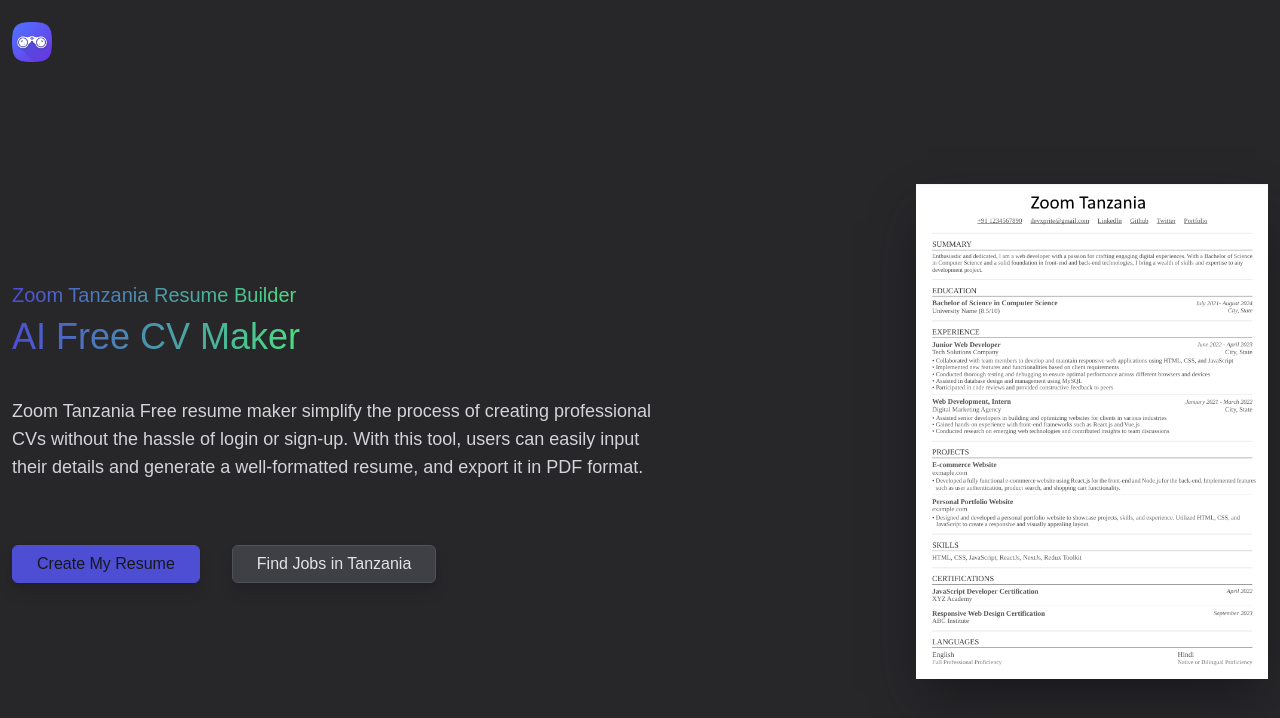
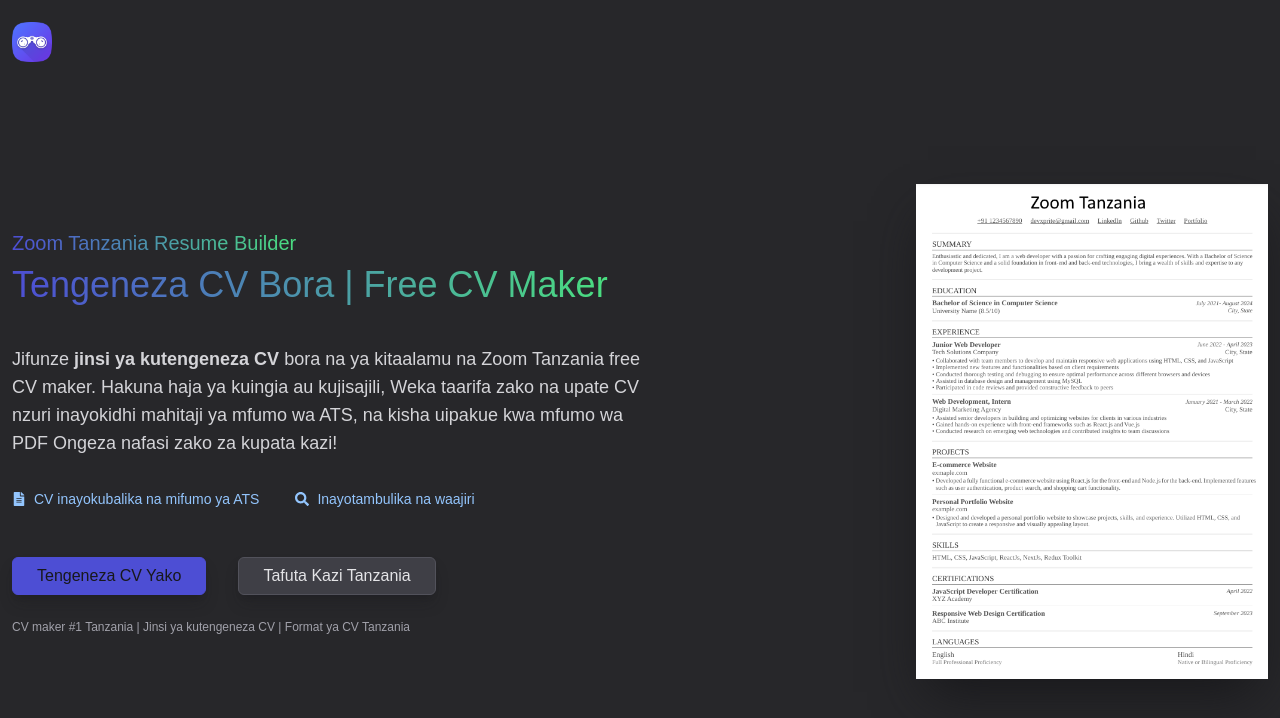
Before and after one commit to amanijoseph87/cvtool, a Next.js app: page / in a window 1280 px wide. Shown: the top 718 px of the page. Built offline with nearby package versions, Linux system fonts and the light colour scheme.

Commit message:
Update page.js
Change Swahili

```diff
--- a/app/(Home)/page.js
+++ b/app/(Home)/page.js
@@ -2,50 +2,67 @@
 import ImgTilt from './ImgTilt';
 import { FaGithub } from 'react-icons/fa';
 import { IoIosRocket } from 'react-icons/io';
+import { FaFileAlt, FaSearch } from 'react-icons/fa';
 
-const page = () => {
+const Home = () => {
     return (
         <div className="mx-auto flex h-full min-h-[calc(100vh-5rem)] max-w-screen-xl flex-col-reverse items-center justify-center gap-8 overflow-hidden px-3 py-6 text-center md:flex-row md:justify-between md:text-left">
             <div className="">
                 <h4 className="text-base md:text-xl">
                     <span className="text-gradient">Zoom Tanzania Resume Builder</span>
                 </h4>
-                <h1 className="text-3xl md:mt-2 md:text-4xl 2xl:text-[2.75rem] ">
-                    <span className="text-gradient">AI Free CV Maker</span>
+                <h1 className="text-3xl md:mt-2 md:text-4xl 2xl:text-[2.75rem]">
+                    <span className="text-gradient">Tengeneza CV Bora | Free CV Maker</span>
                 </h1>
-                {/* <p className="mt-3 max-w-screen-sm text-sm text-gray-300 md:mt-10 md:text-lg">
-                    Welcome to Resumave! Making a great resume is easy here. Our tool helps you create a ATS friendly
-                    resumes.{' '}
+                <p className="mt-3 max-w-screen-sm text-sm text-gray-300 md:mt-10 md:text-lg">
+                    Jifunze <strong>jinsi ya kutengeneza CV</strong> bora na ya kitaalamu na Zoom Tanzania free CV maker.
                     <span className="hidden md:inline">
-                        It makes sure you look good to employers. Say bye-bye to resume worries and hello to Resumave.
-                        Start now and get closer to your dream job!
-                    </span>
-                </p> */}
-                <p className="mt-3 max-w-screen-sm text-sm text-gray-300 md:mt-10 md:text-lg">
-                    Zoom Tanzania Free resume maker simplify the process of creating professional CV
-                    <span className="hidden md:inline">
-                        s without the hassle of login or sign-up. With this tool, users can easily input their
-                        details and generate a well-formatted resume, and export it in PDF format.
+                        {" "}Hakuna haja ya kuingia au kujisajili, Weka taarifa zako na upate CV nzuri inayokidhi mahitaji
+                        ya mfumo wa ATS, na kisha uipakue kwa mfumo wa PDF Ongeza nafasi zako za kupata kazi!
                     </span>
                 </p>
 
-                <div className="mt-8 flex flex-col items-center justify-start gap-3 md:mt-16 md:flex-row md:gap-8">
+                <div className="mt-6 flex flex-wrap items-center justify-start gap-3 md:mt-8">
+                    <div className="flex items-center w-full md:w-auto text-sm text-blue-300 mb-2 md:mb-0">
+                        <FaFileAlt className="mr-2" />
+                        <span>CV inayokubalika na mifumo ya ATS</span>
+                    </div>
+                    <div className="flex items-center w-full md:w-auto text-sm text-blue-300 md:ml-6">
+                        <FaSearch className="mr-2" />
+                        <span>Inayotambulika na waajiri</span>
+                    </div>
+                </div>
+
+                <div className="mt-8 flex flex-col items-center justify-start gap-3 md:mt-12 md:flex-row md:gap-8">
                     <Link href={'/editor'} className="btn-filled w-full md:w-auto">
-                        <span>Create My Resume</span>
+                        <span>Tengeneza CV Yako</span>
                     </Link>
-
-                    <Link href={'https://www.zoomtanzania.net/jobs/'} className="btn w-full md:w-auto" target="_blank" rel="noopener noreferrer">
-                        <span>Find Jobs in Tanzania</span>
+                    <Link
+                        href={'https://www.zoomtanzania.net/jobs/'}
+                        className="btn w-full md:w-auto"
+                        target="_blank"
+                        rel="noopener noreferrer"
+                    >
+                        <span>Tafuta Kazi Tanzania</span>
                     </Link>
                 </div>
+
+                <p className="mt-6 text-xs text-gray-400">
+                    CV maker #1 Tanzania | Jinsi ya kutengeneza CV | Format ya CV Tanzania
+                </p>
             </div>
             <div>
                 <ImgTilt>
-                    <img src="/sample.png" />
+                    <img
+                        src="/sample.png"
+                        alt="Mfano wa CV bora iliyotengenezwa na Zoom Tanzania CV Maker"
+                        width="450"
+                        height="600"
+                    />
                 </ImgTilt>
             </div>
         </div>
     );
 };
 
-export default page;
+export default Home;
```
